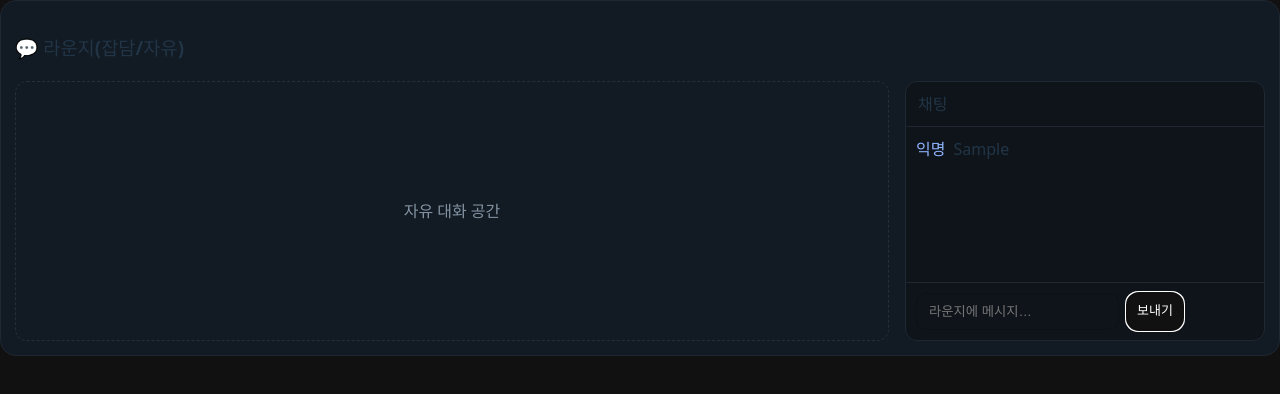
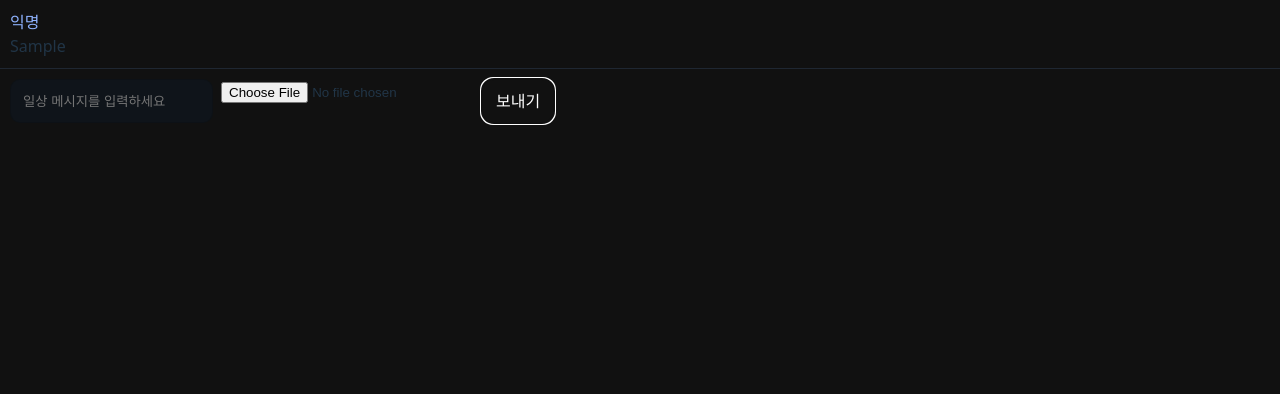
Before and after one commit to TaeDongUm/devCampHub, a React app in the folder frontend/: page /camp/1/lounge in a window 1280 px wide. Both pictures are taken after typing "Sample" into the empty fields and a click on the button "보내기". Shown: the top 394 px of the page. Built offline with nearby package versions, Linux system fonts and the light colour scheme; the HTML template or start-up script is replaced by a standard one.

Commit message:
feat: [chatPanel] 공지사항, 라운지, QnA 자료 공유방, 공부 질문방 페이지 구현

```diff
--- /dev/null
+++ b/frontend/src/pages/ChatPage.tsx
@@ -0,0 +1,126 @@
+import React, { useRef, useState, useEffect } from "react";
+
+export type ExtraValues = Record<string, string | number | boolean | null | undefined>;
+
+export type Msg = {
+  id: string;
+  who: string;
+  text: string;
+  at: number;
+  extra?: {
+    link?: string;
+    image?: string; // dataURL
+    code?: string;
+    // 필요한 확장 필드는 여기 추가
+    [k: string]: string | undefined;
+  };
+};
+
+type ChatPageProps = {
+  channel: string;
+  placeholder?: string;
+  /**
+   * 채널별 확장 입력(UI)을 렌더링하는 함수.
+   * - extraValues: 확장 입력값 저장소
+   * - setExtraValues: 확장 입력값 업데이트
+   */
+  renderExtra?: (
+    extraValues: ExtraValues,
+    setExtraValues: React.Dispatch<React.SetStateAction<ExtraValues>>
+  ) => React.ReactNode;
+
+  /**
+   * 메시지 전송 시 확장 입력을 메시지에 주입
+   */
+  onSend?: (msg: Msg, extraValues: ExtraValues) => Msg;
+};
+
+export default function ChatPage({ channel, placeholder, renderExtra, onSend }: ChatPageProps) {
+  const nickname = localStorage.getItem("nickname") || "익명";
+  const [msgs, setMsgs] = useState<Msg[]>(() => JSON.parse(localStorage.getItem(channel) || "[]"));
+  const [text, setText] = useState<string>("");
+  const [extraValues, setExtraValues] = useState<ExtraValues>({});
+  const listRef = useRef<HTMLDivElement>(null);
+
+  useEffect(() => {
+    listRef.current?.scrollTo({ top: 999999 });
+  }, [msgs.length]);
+
+  const send = (e: React.FormEvent) => {
+    e.preventDefault();
+    const base = text.trim();
+    if (!base) return;
+
+    let msg: Msg = {
+      id: Math.random().toString(36).slice(2, 9),
+      who: nickname,
+      text: base,
+      at: Date.now(),
+    };
+
+    if (onSend) {
+      msg = onSend(msg, extraValues);
+    }
+
+    const next = [...msgs, msg];
+    setMsgs(next);
+    localStorage.setItem(channel, JSON.stringify(next));
+    setText("");
+    setExtraValues({});
+  };
+
+  return (
+    <div className="chat-page">
+      {/* 메시지 영역 (위) */}
+      <div className="chat-list" ref={listRef}>
+        {msgs.map((m) => (
+          <div key={m.id} className="chat-msg">
+            <div className="chat-who">{m.who}</div>
+            <div className="chat-body">
+              <div>{m.text}</div>
+
+              {/* 확장 필드 */}
+              {m.extra?.link && (
+                <div>
+                  🔗{" "}
+                  <a href={m.extra.link} target="_blank" rel="noreferrer">
+                    {m.extra.link}
+                  </a>
+                </div>
+              )}
+              {m.extra?.image && (
+                <div style={{ marginTop: 6 }}>
+                  <img
+                    src={m.extra.image}
+                    alt="upload"
+                    style={{ maxWidth: 220, borderRadius: 8 }}
+                  />
+                </div>
+              )}
+              {m.extra?.code && (
+                <pre className="chat-code">
+                  <code>{m.extra.code}</code>
+                </pre>
+              )}
+            </div>
+          </div>
+        ))}
+        {msgs.length === 0 && <div className="chat-empty">첫 메시지를 남겨보세요.</div>}
+      </div>
+
+      {/* 입력 영역 (아래) */}
+      <form className="chat-form" onSubmit={send}>
+        <input
+          className="ipt"
+          placeholder={placeholder || "메시지를 입력하세요"}
+          value={text}
+          onChange={(e) => setText(e.target.value)}
+        />
+        {renderExtra && (
+          <div className="extra-inputs">{renderExtra(extraValues, setExtraValues)}</div>
+        )}
+        <button className="btn">보내기</button>
+      </form>
+    </div>
+  );
+}
--- a/frontend/src/pages/Lounge.tsx
+++ b/frontend/src/pages/Lounge.tsx
@@ -1,18 +1,49 @@
 import React from "react";
 import { useParams } from "react-router-dom";
-import ChatPanel from "./ChatPanel";
+import ChatPage, { type Msg, type ExtraValues } from "./ChatPage";
 
 export default function Lounge() {
   const { campId } = useParams();
+
+  const renderExtra = (
+    extraValues: ExtraValues,
+    setExtraValues: React.Dispatch<React.SetStateAction<ExtraValues>>
+  ) => (
+    <input
+      type="file"
+      accept="image/*"
+      onChange={(e) => {
+        const file = e.currentTarget.files?.[0];
+        if (!file) return;
+        const reader = new FileReader();
+        reader.onload = () => {
+          const dataUrl = typeof reader.result === "string" ? reader.result : "";
+          setExtraValues((prev) => ({ ...prev, image: dataUrl }));
+        };
+        reader.readAsDataURL(file);
+        // 같은 파일 재선택 가능케 input value 초기화
+        e.currentTarget.value = "";
+      }}
+    />
+  );
+
+  const onSend = (msg: Msg, extra: ExtraValues): Msg => {
+    const image = typeof extra.image === "string" ? extra.image : undefined;
+    return {
+      ...msg,
+      extra: {
+        ...(msg.extra || {}),
+        ...(image ? { image } : {}),
+      },
+    };
+  };
+
   return (
-    <section className="board-page">
-      <h3>💬 라운지(잡담/자유)</h3>
-      <div className="room-split">
-        <div className="room-video">
-          <div className="video-surface off">자유 대화 공간</div>
-        </div>
-        <ChatPanel channel={`chat:lounge:${campId}`} placeholder="라운지에 메시지…" />
-      </div>
-    </section>
+    <ChatPage
+      channel={`chat:lounge:${campId}`}
+      placeholder="일상 메시지를 입력하세요"
+      renderExtra={renderExtra}
+      onSend={onSend}
+    />
   );
 }
--- a/frontend/src/pages/Resources.tsx
+++ b/frontend/src/pages/Resources.tsx
@@ -1,54 +1,39 @@
-import React, { useState } from "react";
+import React from "react";
 import { useParams } from "react-router-dom";
-
-type FileItem = { id: string; name: string; url: string; at: number };
+import ChatPage, { type Msg, type ExtraValues } from "./ChatPage";
 
 export default function Resources() {
   const { campId } = useParams();
-  const key = `res:${campId}`;
-  const [list, setList] = useState<FileItem[]>(() => JSON.parse(localStorage.getItem(key) || "[]"));
-  const [name, setName] = useState("");
-  const [url, setUrl] = useState("");
 
-  const add = (e: React.FormEvent) => {
-    e.preventDefault();
-    if (!name.trim() || !url.trim()) return;
-    const f: FileItem = { id: Math.random().toString(36).slice(2, 9), name, url, at: Date.now() };
-    const next = [f, ...list];
-    setList(next);
-    localStorage.setItem(key, JSON.stringify(next));
-    setName("");
-    setUrl("");
+  const renderExtra = (
+    extraValues: ExtraValues,
+    setExtraValues: React.Dispatch<React.SetStateAction<ExtraValues>>
+  ) => (
+    <input
+      className="ipt"
+      placeholder="자료 링크 (https://...)"
+      value={(extraValues.link as string) || ""}
+      onChange={(e) => setExtraValues((prev) => ({ ...prev, link: e.target.value }))}
+    />
+  );
+
+  const onSend = (msg: Msg, extra: ExtraValues): Msg => {
+    const link = typeof extra.link === "string" ? extra.link.trim() : "";
+    return {
+      ...msg,
+      extra: {
+        ...(msg.extra || {}),
+        ...(link ? { link } : {}),
+      },
+    };
   };
 
   return (
-    <section className="board-page">
-      <h3>📂 공유할 학습자료</h3>
-      <form className="editor" onSubmit={add}>
-        <input
-          className="ipt"
-          placeholder="자료명"
-          value={name}
-          onChange={(e) => setName(e.target.value)}
-        />
-        <input
-          className="ipt"
-          placeholder="URL (https://…)"
-          value={url}
-          onChange={(e) => setUrl(e.target.value)}
-        />
-        <button className="btn">추가</button>
-      </form>
-      <ul className="file-list">
-        {list.map((f) => (
-          <li key={f.id} className="file">
-            <a href={f.url} target="_blank" rel="noreferrer">
-              {f.name}
-            </a>
-          </li>
-        ))}
-        {list.length === 0 && <div className="empty">공유된 자료가 없습니다.</div>}
-      </ul>
-    </section>
+    <ChatPage
+      channel={`chat:resources:${campId}`}
+      placeholder="자료 설명을 입력하세요"
+      renderExtra={renderExtra}
+      onSend={onSend}
+    />
   );
 }
--- a/frontend/src/pages/StudyQuestions.tsx
+++ b/frontend/src/pages/StudyQuestions.tsx
@@ -1,18 +1,58 @@
 import React from "react";
 import { useParams } from "react-router-dom";
-import ChatPanel from "./ChatPanel";
+import ChatPage, { type Msg, type ExtraValues } from "./ChatPage";
 
 export default function StudyQuestions() {
   const { campId } = useParams();
+
+  const renderExtra = (
+    extraValues: ExtraValues,
+    setExtraValues: React.Dispatch<React.SetStateAction<ExtraValues>>
+  ) => (
+    <div className="study-extra" style={{ display: "grid", gap: 6 }}>
+      <input
+        type="file"
+        accept="image/*"
+        onChange={(e) => {
+          const file = e.currentTarget.files?.[0];
+          if (!file) return;
+          const reader = new FileReader();
+          reader.onload = () => {
+            const dataUrl = typeof reader.result === "string" ? reader.result : "";
+            setExtraValues((prev) => ({ ...prev, image: dataUrl }));
+          };
+          reader.readAsDataURL(file);
+          e.currentTarget.value = "";
+        }}
+      />
+      <textarea
+        className="ipt ta"
+        placeholder="코드블럭을 붙여넣거나 작성하세요"
+        value={(extraValues.code as string) || ""}
+        onChange={(e) => setExtraValues((prev) => ({ ...prev, code: e.target.value }))}
+      />
+    </div>
+  );
+
+  const onSend = (msg: Msg, extra: ExtraValues): Msg => {
+    const image = typeof extra.image === "string" ? extra.image : undefined;
+    const code = typeof extra.code === "string" ? extra.code : undefined;
+    return {
+      ...msg,
+      extra: {
+        ...(msg.extra || {}),
+        ...(image ? { image } : {}),
+        ...(code ? { code } : {}),
+      },
+    };
+  };
+
   return (
-    <section className="board-page">
-      <h3>🧠 공부 질문</h3>
-      <div className="room-split">
-        <div className="room-video">
-          <div className="video-surface off">예시: 코드/에러 스냅샷을 올려보세요</div>
-        </div>
-        <ChatPanel channel={`chat:study:${campId}`} placeholder="공부 질문을 남겨보세요…" />
-      </div>
-    </section>
+    <ChatPage
+      channel={`chat:study:${campId}`}
+      placeholder="질문을 입력하세요"
+      renderExtra={renderExtra}
+      onSend={onSend}
+    />
   );
 }
```
Also changed, not shown: frontend/src/pages/Notice.tsx (+15 -49 lines), frontend/src/pages/Qna.tsx (+11 -57 lines).
